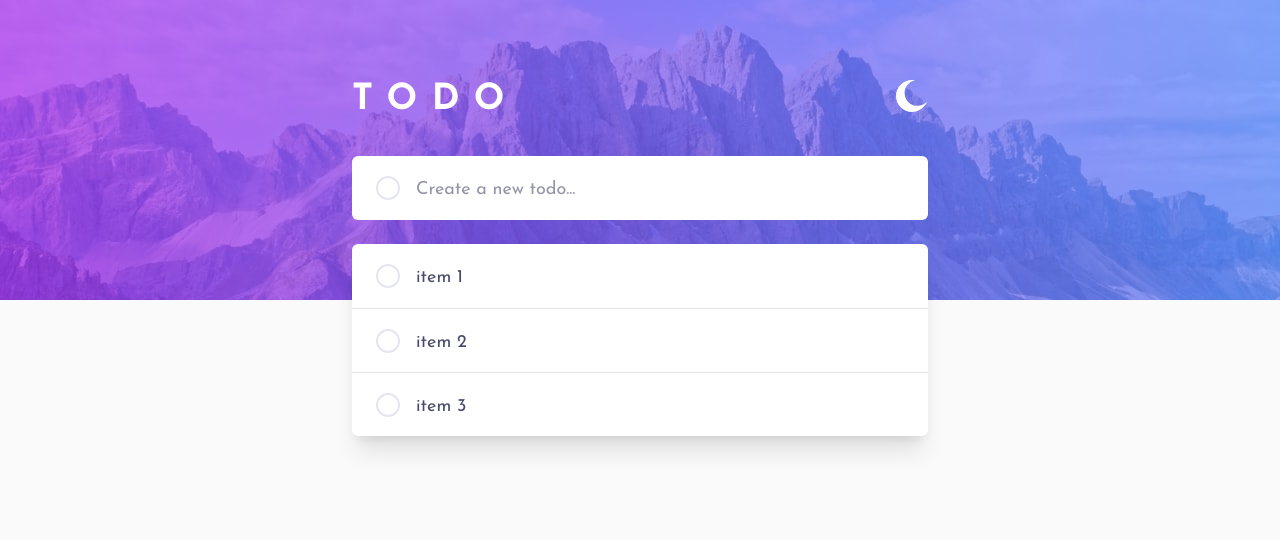
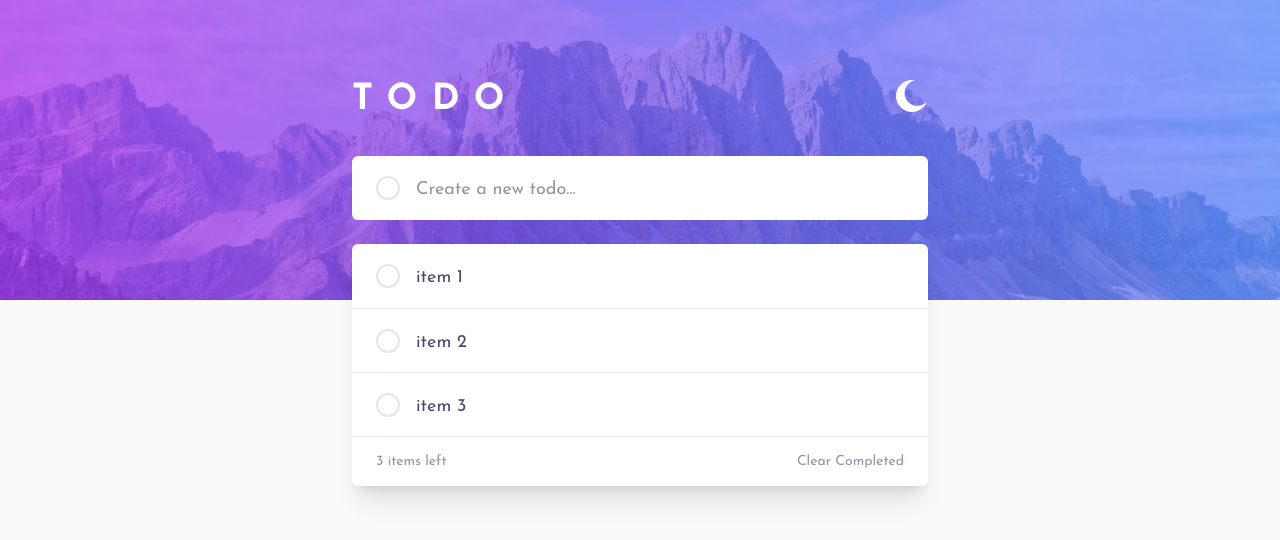
Before and after one commit to danaYatsuta/fm-todo-app, a Vue app: page / in a window 1280 px wide. Shown: the top 540 px of the page. Built offline with nearby package versions, Linux system fonts and the light colour scheme.

Commit message:
Add todolist menu

```diff
--- a/src/components/TheTodoList.vue
+++ b/src/components/TheTodoList.vue
@@ -19,6 +19,13 @@ export default {
         <TodoListItem :id="1">item 1</TodoListItem>
         <TodoListItem :id="2">item 2</TodoListItem>
         <TodoListItem :id="3">item 3</TodoListItem>
+        <div
+          class="flex h-[3.125rem] items-center justify-between px-5 text-sm text-dark-grayish-blue md:px-6"
+        >
+          <p>3 items left</p>
+
+          <button>Clear Completed</button>
+        </div>
       </AppCard>
     </div>
   </div>
```
